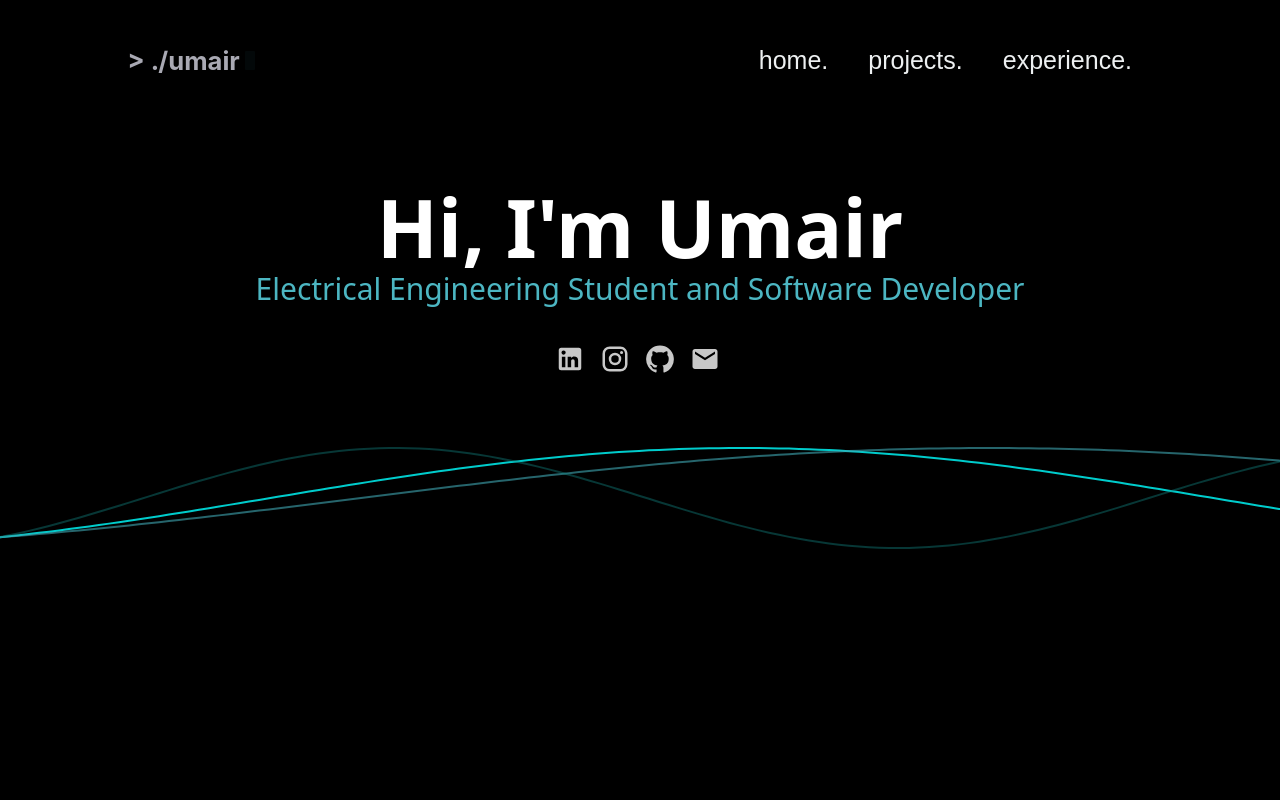
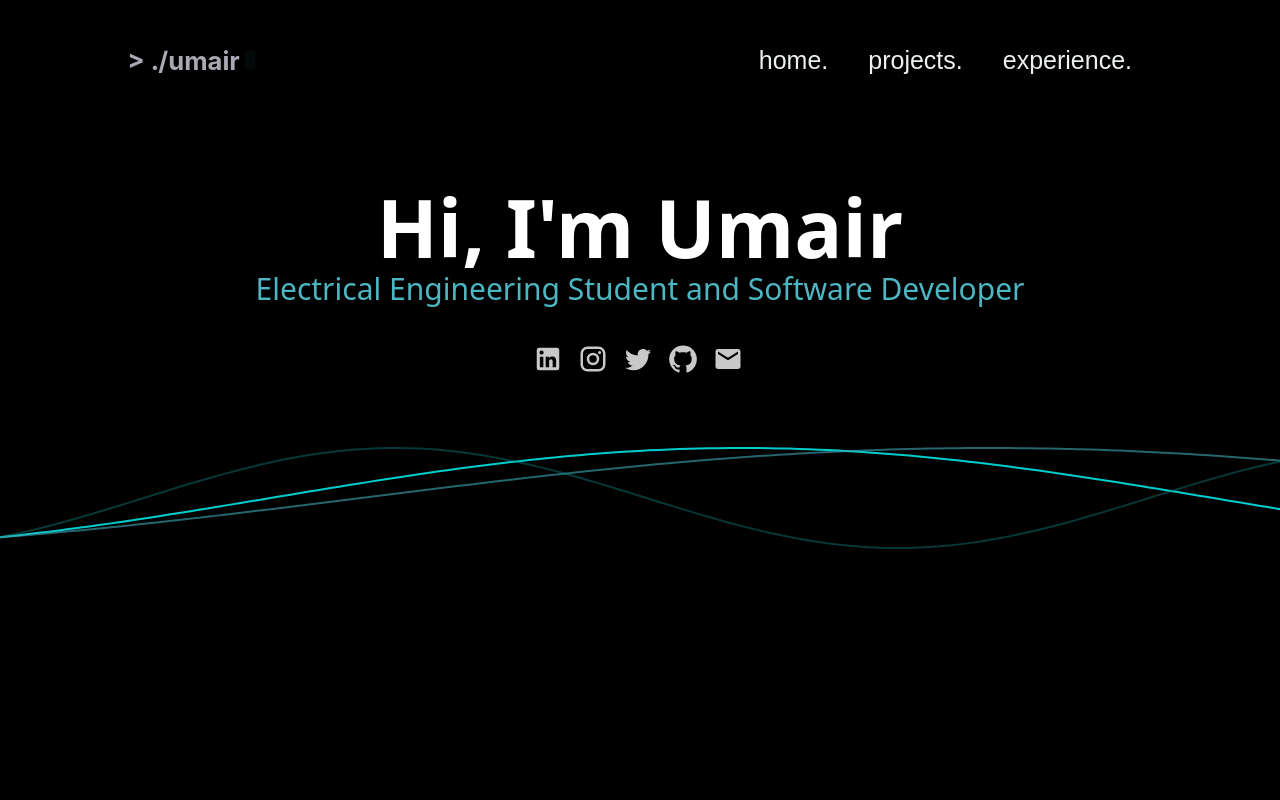
Before and after one commit to umazhar/umazhar.github.io, a React (Create React App) app: page / in a window 1280 px wide. Shown: the top 800 px of the page. Built offline with nearby package versions, Linux system fonts and the light colour scheme.

Commit message:
added stuff back

```diff
--- a/src/App.js
+++ b/src/App.js
@@ -1,13 +1,13 @@
 import "./App.css";
 import { BrowserRouter as Router, Routes, Route } from "react-router-dom";
-// import { HashRouter, Link } from "react-router-dom";
+import { HashRouter, Link } from "react-router-dom";
 import Home from "./pages/Home";
 import Projects from "./pages/Projects";
 import Navbar from "./components/Navbar";
 import Footer from "./components/Footer";
 import ProjectDisplay from "./pages/ProjectDisplay";
 import Experience from "./pages/Experience";
-// import { useCallback } from "react";
+import { useCallback } from "react";
 import BucketList from "./pages/BucketList";
 import Blog from "./pages/Blog"
 
--- a/src/pages/Home.js
+++ b/src/pages/Home.js
@@ -2,6 +2,7 @@ import React from "react";
 import LinkedInIcon from '@mui/icons-material/LinkedIn';
 import EmailIcon from '@mui/icons-material/Email';
 import GitHubIcon from '@mui/icons-material/GitHub';
+import Twitter from '@mui/icons-material/Twitter';
 import "../styles/Home.css";
 import Instagram from '@mui/icons-material/Instagram';
 import mountainImage from "../assets/mountain.png";
@@ -20,6 +21,9 @@ function Home() {
           </a>
           <a href="https://www.instagram.com/coolmathgames.ca">
             <Instagram style={{ marginRight: "10px" }} />
+          </a>
+          <a href="https://twitter.com/umair_mz">
+            <Twitter style={{ marginRight: "10px" }} />
           </a>
           <a href="https://github.com/umazhar">
             <GitHubIcon style={{ marginRight: "10px" }} />
```
